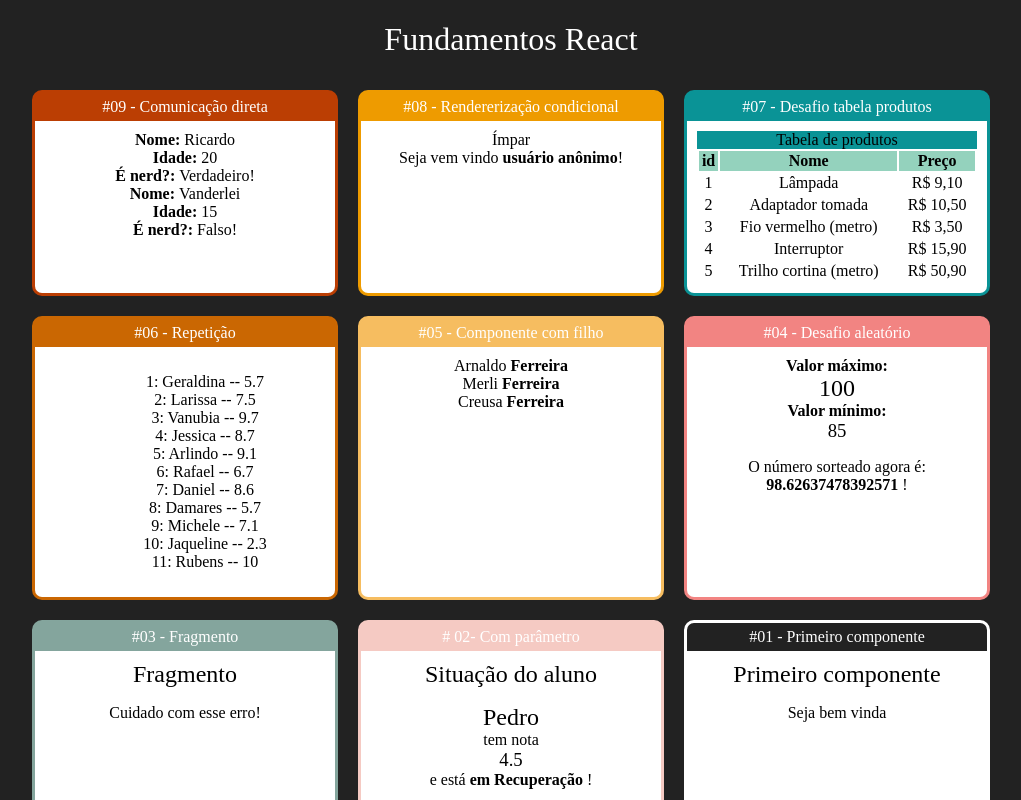
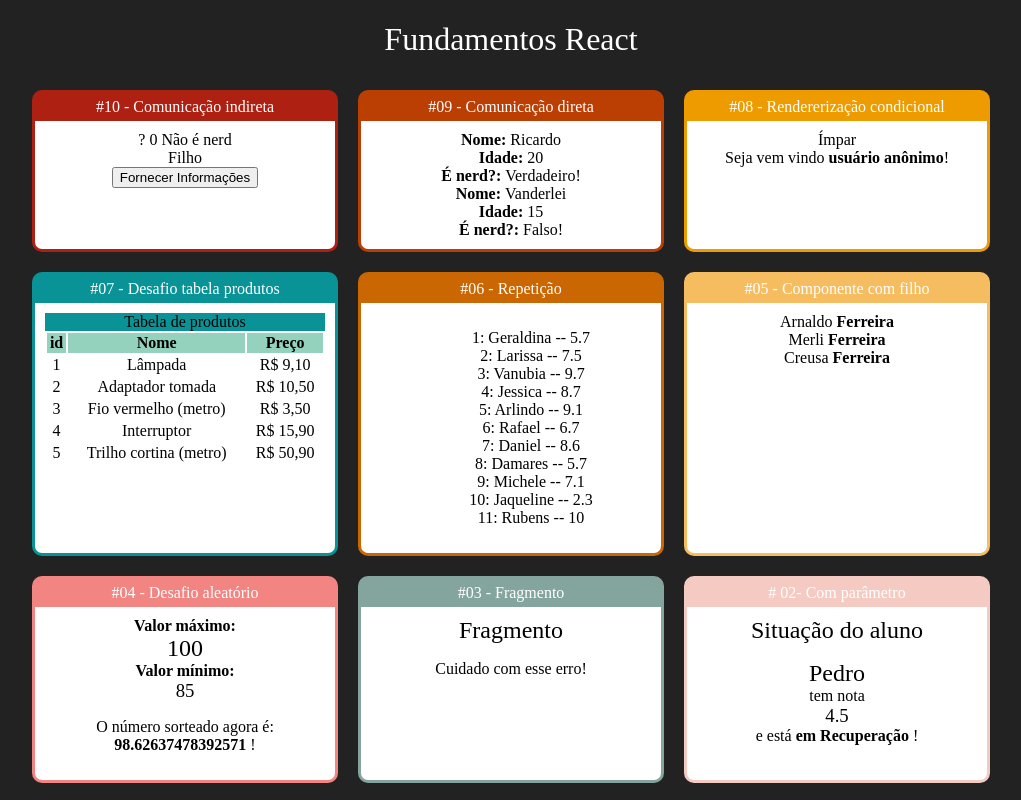
Before and after one commit to AndrezaNobrega/introducaoReact, a React (Create React App) app: page / in a window 1280 px wide. Shown: the top 800 px of the page, without its empty margins (129-1150 px from the left). Built offline with nearby package versions, Linux system fonts and the light colour scheme.

Commit message:
Comunicação indireta

```diff
--- a/src/App.jsx
+++ b/src/App.jsx
@@ -2,6 +2,7 @@ import React from "react";
 import "./App.css";
 
 //importações dos componentes
+import IndiretaPai from "./components/comunicacao/IndiretaPai";
 import DiretaPai from "./components/comunicacao/DiretaPai";
 import UsuarioInfo from "./components/condicional/UsuarioInfo";
 import ParOuImpar from "./components/condicional/ParOuImpar";
@@ -35,6 +36,10 @@ export default () => (
     <h1>Fundamentos React</h1>
 
     <div className="Cards">
+
+    <Card titulo="#10 - Comunicação indireta" color="#ae2012">
+      <IndiretaPai/>
+      </Card>
 
     <Card titulo="#09 - Comunicação direta" color="#bb3e03">
       <DiretaPai/>
--- /dev/null
+++ b/src/components/comunicacao/IndiretaFilho.jsx
@@ -0,0 +1,19 @@
+import React from 'react'
+
+//precisamos colocar uma div para envolver o retorno
+export default props =>{
+
+    return(
+        <div>
+            <div>
+                Filho
+            </div>
+            <button onClick={
+                function(e) {
+                    props.quandoClicar('Jackson', 53, true)
+                }
+            }>
+                Fornecer Informações</button>
+        </div>
+    )
+}
--- /dev/null
+++ b/src/components/comunicacao/IndiretaPai.jsx
@@ -0,0 +1,27 @@
+import React from 'react'
+import IndiretaFilho from './IndiretaFilho'
+
+export default props =>{
+    let nome = '?'
+    let idade = 0
+    let nerd = false
+
+    // nome idade nerd
+    function forncerInformacoes(nomeParam, idadeParam, nerdParam){
+        nome = nomeParam
+        idade = idadeParam
+        nerd = nerdParam
+    }
+
+    return(
+        <div>
+            <div>
+                <span>{nome} </span>
+                <span>{idade} </span>
+                <span>{nerd ? 'É nerd' : 'Não é nerd'}</span>
+            </div>
+
+            <IndiretaFilho quandoClicar={forncerInformacoes}></IndiretaFilho>
+        </div>
+    )
+}
```
